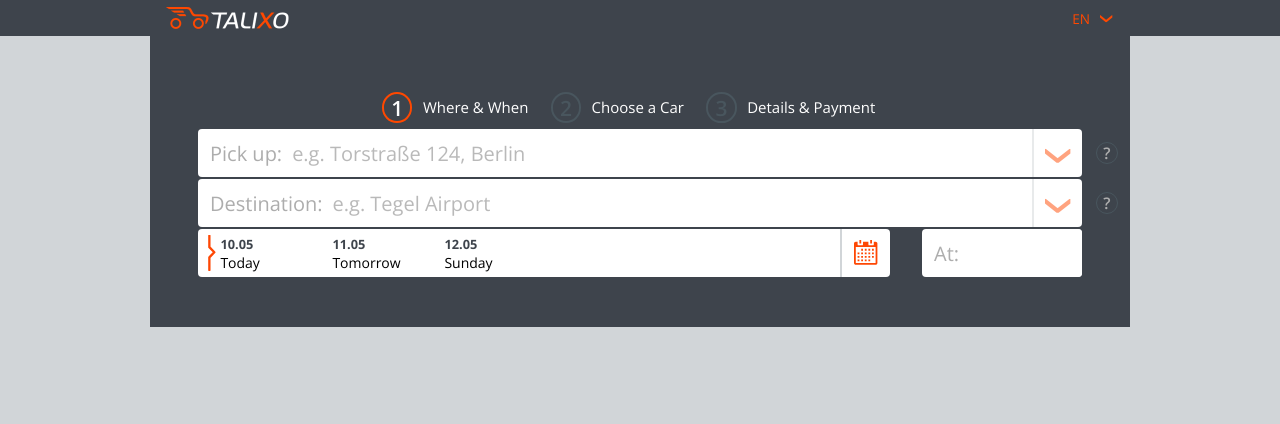
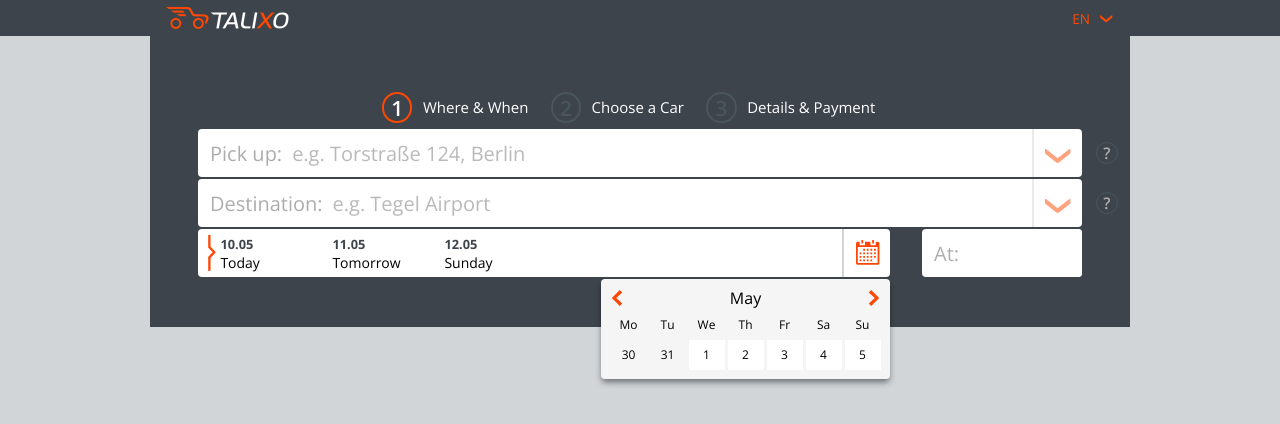
Before and after one commit to kasperski95/talixo-booking-system, a React (Create React App) app: page / in a window 1280 px wide. Shown: the top 424 px of the page. Built offline with nearby package versions, Linux system fonts and the light colour scheme.

Commit message:
Add UI of Date Picker

```diff
--- /dev/null
+++ b/src/components/atoms/Arrow.js
@@ -0,0 +1,9 @@
+import styled from 'styled-components'
+
+export default styled.div`
+  width: 1em;
+  height: 1em;
+  background: url('/img/icons/arrows.svg') no-repeat;
+  background-position: ${p => p.dir || 'left'} center;
+  background-size: cover;
+`
--- a/src/components/organisms/DatePicker.js
+++ b/src/components/organisms/DatePicker.js
@@ -1,15 +1,42 @@
 import React, { Component } from 'react'
 import { connect } from 'react-redux'
 import styled from 'styled-components'
+import Arrow from '../atoms/Arrow'
 
 
 
 export class DatePicker extends Component {
   render() {
+    //let firstDay = moment(,'YYYY-MM-DD').startOf('month');
+
     return (
-      <div>
-
-      </div>
+      <Wrapper style={this.props.style}>
+        <Header>
+          <Arrow style={{flex: 'none', cursor: 'pointer'}} dir='left' />
+          <MonthLabel>May</MonthLabel>
+          <Arrow style={{flex: 'none', cursor: 'pointer'}} dir='right' />
+        </Header>
+        <Grid>
+          <Row>
+            <Day>Mo</Day>
+            <Day>Tu</Day>
+            <Day>We</Day>
+            <Day>Th</Day>
+            <Day>Fr</Day>
+            <Day>Sa</Day>
+            <Day>Su</Day>
+          </Row>
+          <Row>
+            <Day fromOtherMonth>30</Day>
+            <Day fromOtherMonth>31</Day>
+            <Day>1</Day>
+            <Day>2</Day>
+            <Day>3</Day>
+            <Day>4</Day>
+            <Day>5</Day>
+          </Row>
+        </Grid>
+      </Wrapper>
     )
   }
 }
@@ -23,3 +50,53 @@ const mapDispatchToProps = dispatch => ({
 
 })
 export default connect(mapStateToProps, mapDispatchToProps)(DatePicker)
+
+
+
+
+const Wrapper = styled.div`
+  background-color: ${p => p.theme.colors.base.bg.main};
+  position: absolute;
+  right: 0;
+  bottom: 0;
+  z-index: 50;
+  padding: ${p => p.theme.spacing.gutters[0]};
+  border-radius: ${p => p.theme.spacing.rounding};
+  box-shadow: ${p => p.theme.shadows[0]};
+  transform: translateY(calc(100% + 0.125em));
+  overflow: hidden;
+`
+
+const Header = styled.div`
+  display: flex;
+  align-items: center;
+  margin-bottom: 0.125em;
+`
+
+const MonthLabel = styled.div`
+  width: 100%;
+  text-align: center;
+`
+
+const Grid = styled.div`
+`
+
+const Row = styled.div`
+  display: flex;
+
+  &:first-of-type > div {
+    height: 2em;
+    background-color: transparent;
+  }
+`
+
+const Day = styled.div`
+  font-size: 0.75em;
+  width: 3em;
+  height: 2.5em;
+  background-color: ${p => p.fromOtherMonth? 'transparent' : p.theme.colors.base.bg.light};
+  margin: 0.125em;
+  display: inline-flex;
+  align-items: center;
+  justify-content: center;
+`
--- a/src/components/pages/When.js
+++ b/src/components/pages/When.js
@@ -67,8 +67,11 @@ export default class When extends Component {
             <DateWrapper>
               <Label>On:</Label>
               <DateInput >
-                <DateButtons />
-                <DatePickerBtn />
+              <DateButtons />
+                <DatePickerWrapper>
+                  <DatePickerBtn />
+                  <DatePicker />
+                </DatePickerWrapper>
               </DateInput>
             </DateWrapper>
             <div style={{width: `10em`, marginLeft: `2em`, flex: `none`, display: `inline-block`}}>
@@ -105,10 +108,16 @@ const DateInput = styled.div`
   background-color: ${p => p.theme.colors.base.bg.light};
 `
 
-const DatePickerBtn = styled.div`
+const DatePickerWrapper = styled.div`
   width: ${p => p.theme.spacing.inputHeight};
   height: 100%;
   flex: none;
+  position: relative;
+`
+
+const DatePickerBtn = styled.div`
+  width: 100%;
+  height: 100%;
   background: url('/img/icons/calendar.svg') no-repeat;
   background-size: 50%;
   background-position: center center;
```
Also changed, not shown: public/img/icons/arrows.svg (added).
